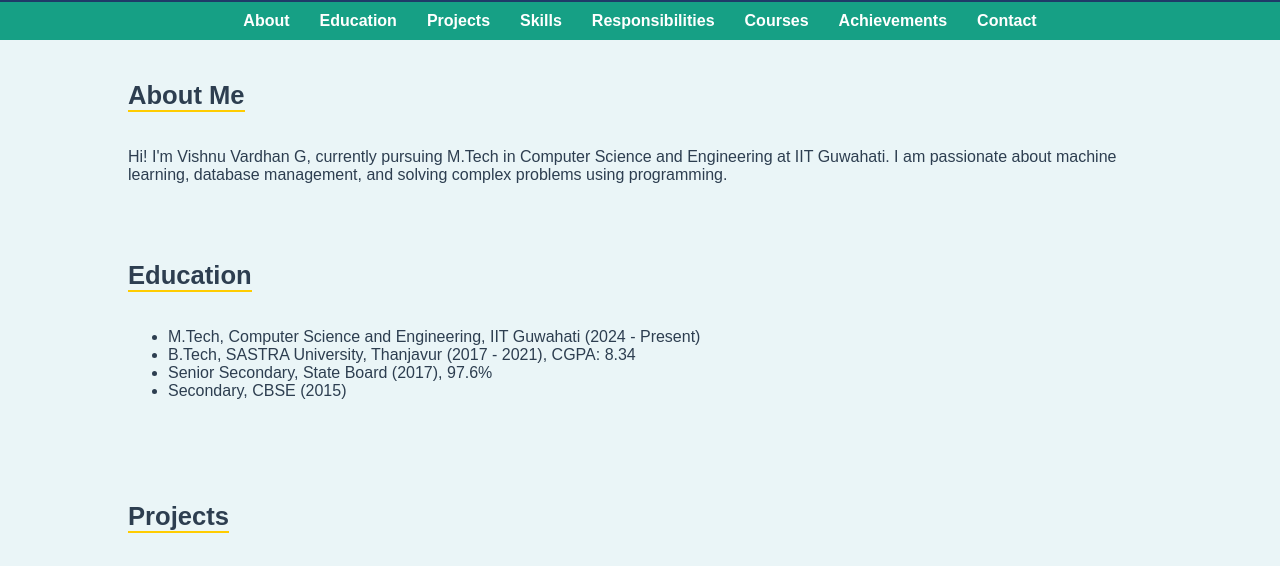
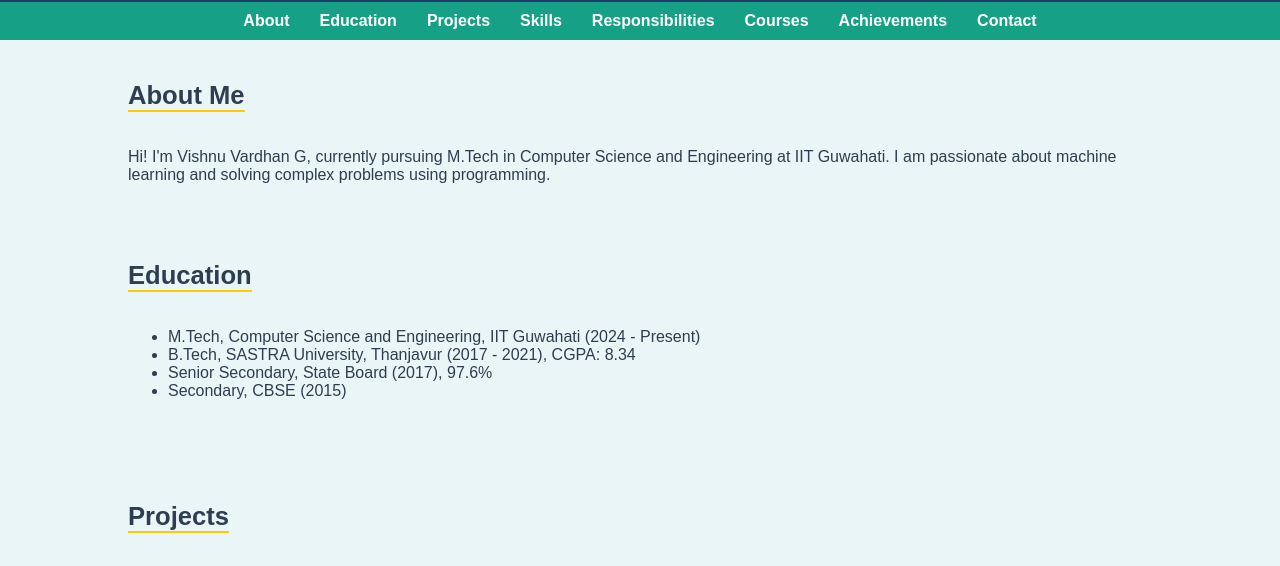
Before and after one commit to gvvreddy/My_Portfolio, a plain HTML site: page index.html in a window 1280 px wide. Shown: the part 142-708 px from the top of the page. Drawn offline with Linux system fonts and the light colour scheme.

Commit message:
a small change in about me

```diff
--- a/index.html
+++ b/index.html
@@ -144,7 +144,7 @@
 
     <section id="about">
         <h2 class="section-title">About Me</h2>
-        <p>Hi! I'm Vishnu Vardhan G, currently pursuing M.Tech in Computer Science and Engineering at IIT Guwahati. I am passionate about machine learning, database management, and solving complex problems using programming.</p>
+        <p>Hi! I'm Vishnu Vardhan G, currently pursuing M.Tech in Computer Science and Engineering at IIT Guwahati. I am passionate about machine learning and solving complex problems using programming.</p>
     </section>
 
     <section id="education">
```
